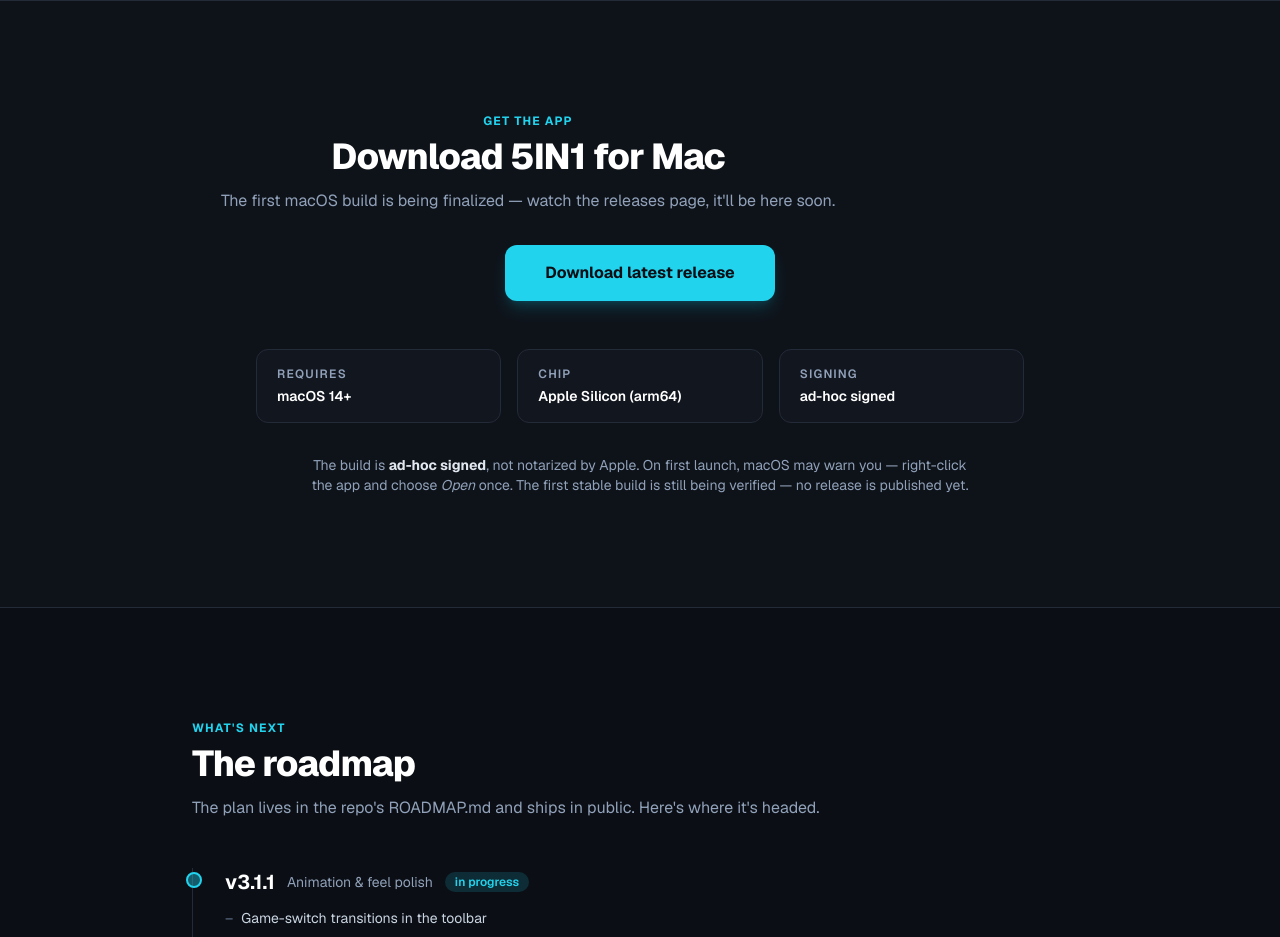
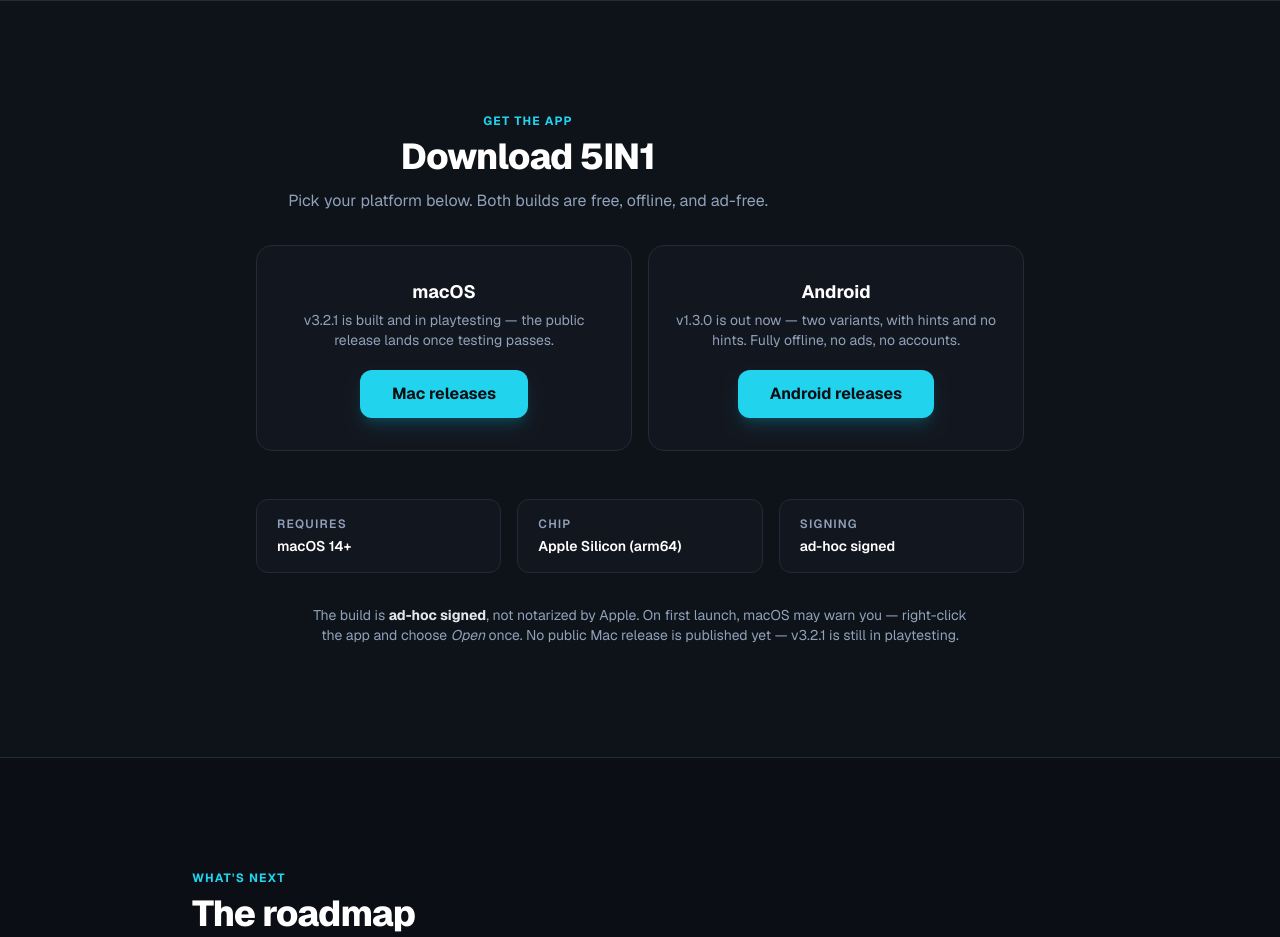
Before and after one commit to m4sternoob/m4ster-5in1-web, a Next.js app: page / in a window 1280 px wide. Shown: the part 1580-2517 px from the top of the page. Built offline with nearby package versions, Linux system fonts and the light colour scheme.

Commit message:
Update download page: Android v1.3.0 release + honest Mac v3.2.1 status

```diff
--- a/app/components/Download.tsx
+++ b/app/components/Download.tsx
@@ -1,7 +1,7 @@
 import SectionHeading from "./SectionHeading";
-import { RELEASES_URL, SYS_REQUIREMENTS } from "../data/site";
+import { RELEASES_URL, ANDROID_RELEASES_URL, SYS_REQUIREMENTS } from "../data/site";
 
-/* Download section: one prominent releases link, honest system requirements,
+/* Download section: Mac + Android releases, honest system requirements,
    and a note about the ad-hoc signature so users know what to expect. */
 
 export default function Download() {
@@ -13,18 +13,44 @@
       <div className="mx-auto max-w-4xl text-center">
         <SectionHeading
           eyebrow="Get the app"
-          title="Download 5IN1 for Mac"
-          blurb="The first macOS build is being finalized — watch the releases page, it'll be here soon."
+          title="Download 5IN1"
+          blurb="Pick your platform below. Both builds are free, offline, and ad-free."
         />
-        <div className="-mt-4">
+
+        <div className="mx-auto -mt-4 grid max-w-3xl gap-4 sm:grid-cols-2">
+          {/* macOS */}
+          <div className="rounded-2xl border border-edge bg-panel px-6 py-8">
+            <h3 className="text-lg font-bold text-white">macOS</h3>
+            <p className="mt-1 text-sm text-slate-400">
+              v3.2.1 is built and in playtesting — the public release lands once
+              testing passes.
+            </p>
             <a
               href={RELEASES_URL}
               target="_blank"
               rel="noopener noreferrer"
-            className="inline-block rounded-xl bg-arcade px-10 py-4 text-base font-bold text-ink shadow-lg shadow-cyan-500/20 transition-transform hover:scale-[1.03] hover:bg-cyan-300"
+              className="mt-5 inline-block rounded-xl bg-arcade px-8 py-3 text-base font-bold text-ink shadow-lg shadow-cyan-500/20 transition-transform hover:scale-[1.03] hover:bg-cyan-300"
             >
-            Download latest release
+              Mac releases
             </a>
+          </div>
+
+          {/* Android */}
+          <div className="rounded-2xl border border-edge bg-panel px-6 py-8">
+            <h3 className="text-lg font-bold text-white">Android</h3>
+            <p className="mt-1 text-sm text-slate-400">
+              v1.3.0 is out now — two variants, with hints and no hints. Fully
+              offline, no ads, no accounts.
+            </p>
+            <a
+              href={ANDROID_RELEASES_URL}
+              target="_blank"
+              rel="noopener noreferrer"
+              className="mt-5 inline-block rounded-xl bg-arcade px-8 py-3 text-base font-bold text-ink shadow-lg shadow-cyan-500/20 transition-transform hover:scale-[1.03] hover:bg-cyan-300"
+            >
+              Android releases
+            </a>
+          </div>
         </div>
 
         <dl className="mx-auto mt-12 grid max-w-3xl gap-4 text-left sm:grid-cols-3">
@@ -50,8 +76,8 @@
         <p className="mx-auto mt-8 max-w-2xl text-sm text-slate-400">
           The build is <strong className="text-slate-200">ad-hoc signed</strong>
           , not notarized by Apple. On first launch, macOS may warn you —
-          right-click the app and choose <em>Open</em> once. The first stable
-          build is still being verified — no release is published yet.
+          right-click the app and choose <em>Open</em> once. No public Mac
+          release is published yet — v3.2.1 is still in playtesting.
         </p>
       </div>
     </section>
--- a/app/data/site.ts
+++ b/app/data/site.ts
@@ -5,6 +5,7 @@
 export const REPO = "m4ster-5in1";
 export const GITHUB_URL = `https://github.com/${GITHUB_USER}/${REPO}`;
 export const RELEASES_URL = `${GITHUB_URL}/releases`;
+export const ANDROID_RELEASES_URL = `https://github.com/${GITHUB_USER}/m4ster-5in1-android/releases`;
 export const CONTACT_EMAIL = "masternoob102030@gmail.com";
 
 export const SYS_REQUIREMENTS = {
```
Lines whose indentation alone changed are shown as unchanged.
